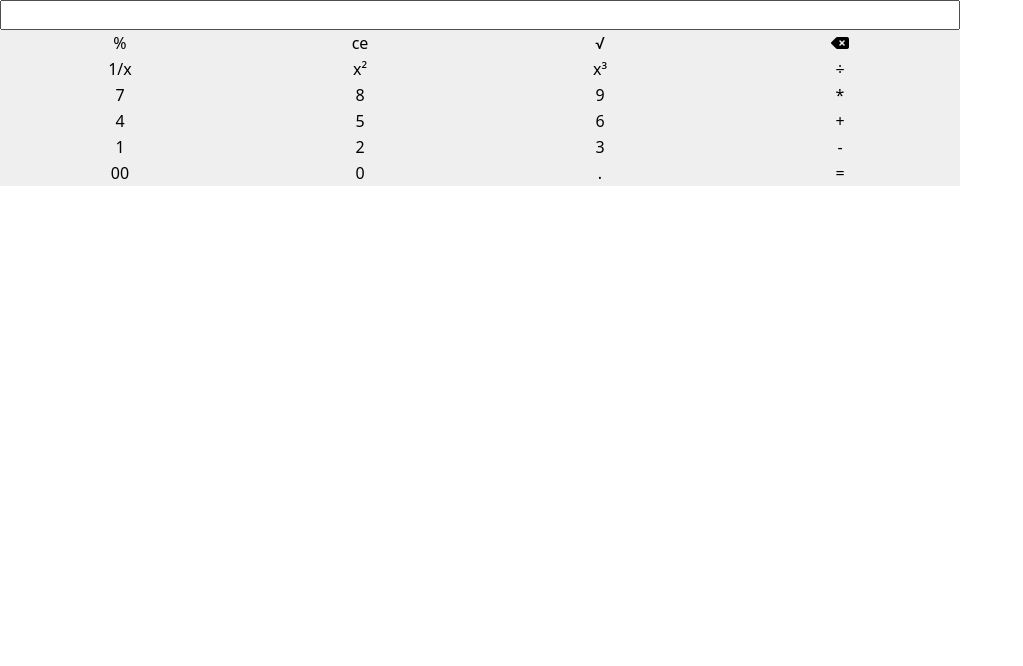
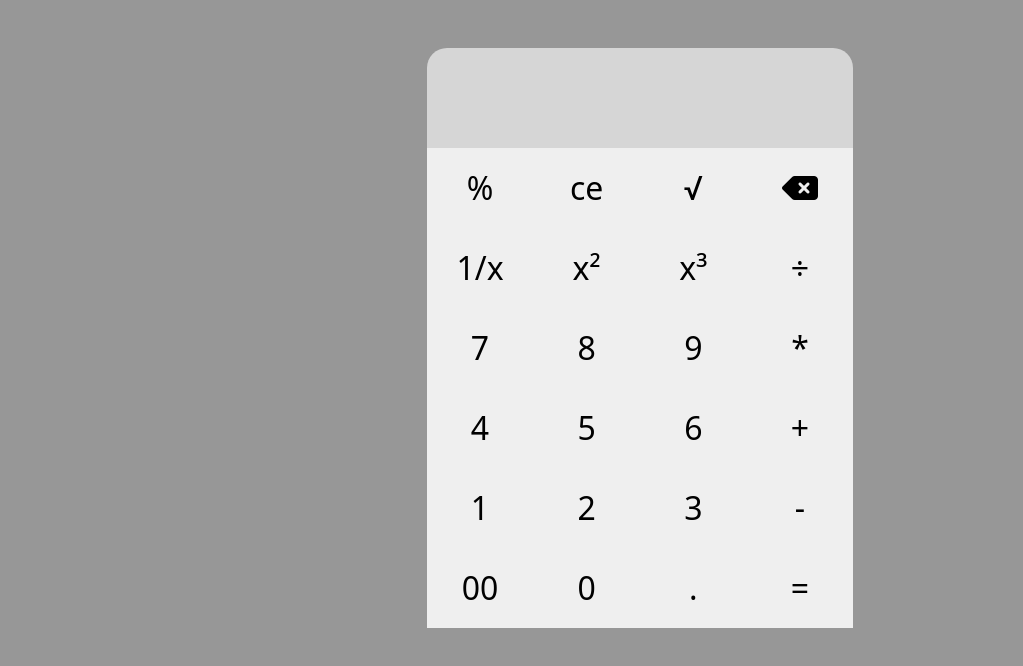
Before and after one commit to AbdulAhadHassan/calculator, a plain HTML site: page index.html in a window 1280 px wide. Shown: the whole page, without its empty margins (0-1023 px from the left). Drawn offline with nearby package versions, Linux system fonts and the light colour scheme.

Commit message:
calculator-0.2

```diff
--- a/index.html
+++ b/index.html
@@ -15,10 +15,10 @@
 </head>
 
 <body>
-    <div class="main">
-        <div class="body-left col-9">
+    <div class="main d-flex flex-column justify-content-center align-items-center">
+        <div class="body-left col-4 mt-5">
             <div class=" col-12">
-                <input type="text" class="col-12" id="input-user">
+                <input type="text" class="col-12 px-3" id="input-user">
             </div>
             <div class="btn-cal col-12 d-flex flex-wrap">
                 <div class="btn-1 col-3" >
@@ -32,7 +32,7 @@
                     </button>
                 </div>
                 <div class="btn-1 col-3" >
-                    <button onclick="calculatorClick('')">
+                    <button onclick="calculatorClick('this isnt avalible at the moment')">
                         √
                     </button>
                 </div>
@@ -41,17 +41,17 @@
                         <i class="fa-sharp fa-solid fa-delete-left"></i>
                     </button>
                 </div>
-                <div class="btn-1 col-3" onclick="calculatorClick('ahnh')">
+                <div class="btn-1 col-3" onclick="calculatorClick('this isnt avalible at the moment')">
                     <button>
                         1/x
                     </button>
                 </div>
-                <div class="btn-1 col-3" onclick="calculatorClick('')">
+                <div class="btn-1 col-3" onclick="calculatorClick('this isnt avalible at the moment')">
                     <button>
                         x²
                     </button>
                 </div>
-                <div class="btn-1 col-3" onclick="calculatorClick('')">
+                <div class="btn-1 col-3" onclick="calculatorClick('this isnt avalible at the moment')">
                     <button>
                         x³
                     </button>
@@ -128,7 +128,7 @@
                         00
                     </button>
                 </div>
-                <div class="btn-1 col-3" onclick="calculatorClick('0')">
+                <div class="btn-1 btn-1-s col-3" onclick="calculatorClick('0')">
                     <button>
                         0
                     </button>
@@ -138,7 +138,7 @@
                         .
                     </button>
                 </div>
-                <div class="btn-1 col-3" onclick="calculateAns()">
+                <div class="btn-1 btn-1-e col-3" onclick="calculateAns()">
                     <button>
                         =
                     </button>
--- a/style.css
+++ b/style.css
@@ -1,8 +1,46 @@
+body{
+    height: 100vh;
+    background-color: rgba(47, 47, 47, 0.497);
+}
+
 .btn-1 button{
-    width: 100%;
+    min-width: 100%;
     border: none;
+    max-width: 100px;
+    min-height: 80px;
+    font-size: 2em;
+
+
 }
 .btn-1 button:hover{
     width: 100%;
     background-color: azure;
 }
+.btn-1 button:active{
+    width: 100%;
+    background-color: hsla(180, 100%, 97%, 0.905);
+}
+
+
+
+#input-user{
+    border: none;
+    background-color: rgb(214, 214, 214);
+    height: 100px;
+    font-size: 2em;
+border-top-left-radius: 20px;
+border-top-right-radius: 20px;
+}
+#input-user:active{
+    border: none;
+    background-color: rgb(203, 203, 203);
+    height: 100px;
+
+}
+
+.btn-1-s{
+    border-bottom-left-radius: 20px;
+}
+.btn-1-e{
+    border-bottom-right-radius: 20px;
+}
```
